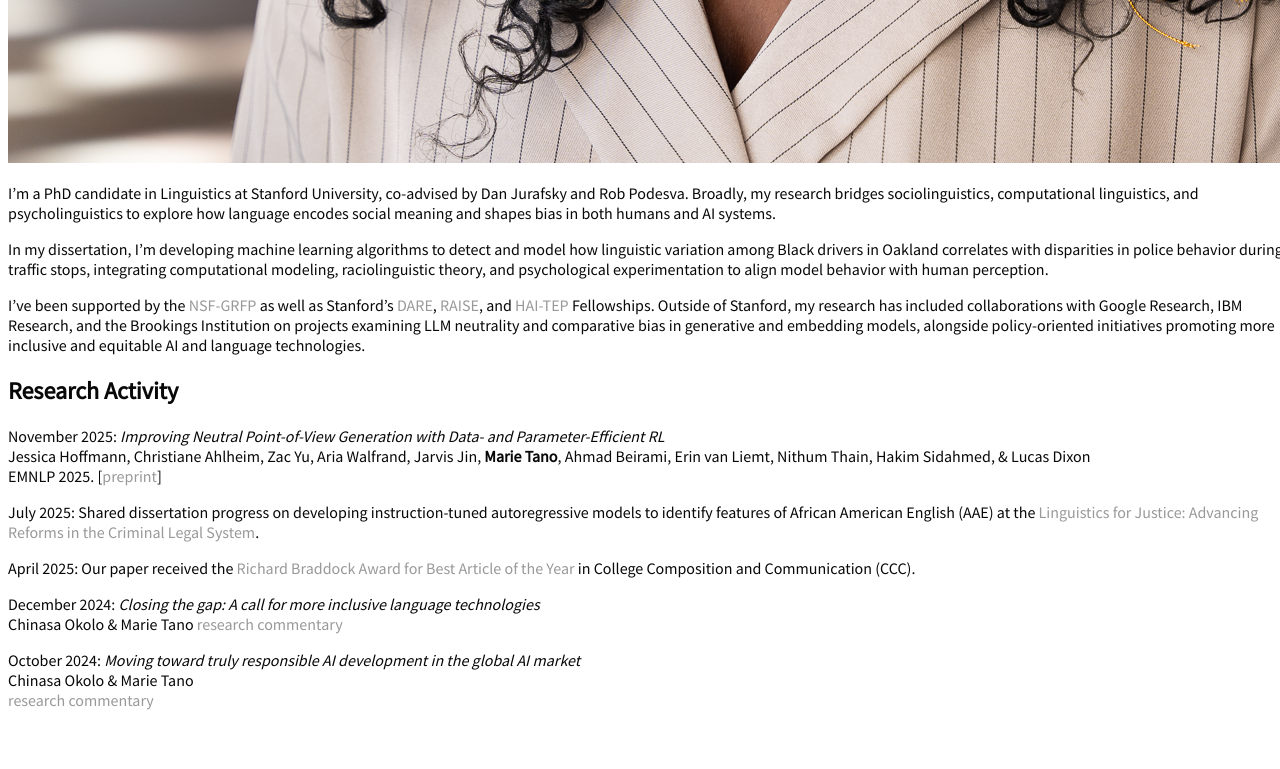
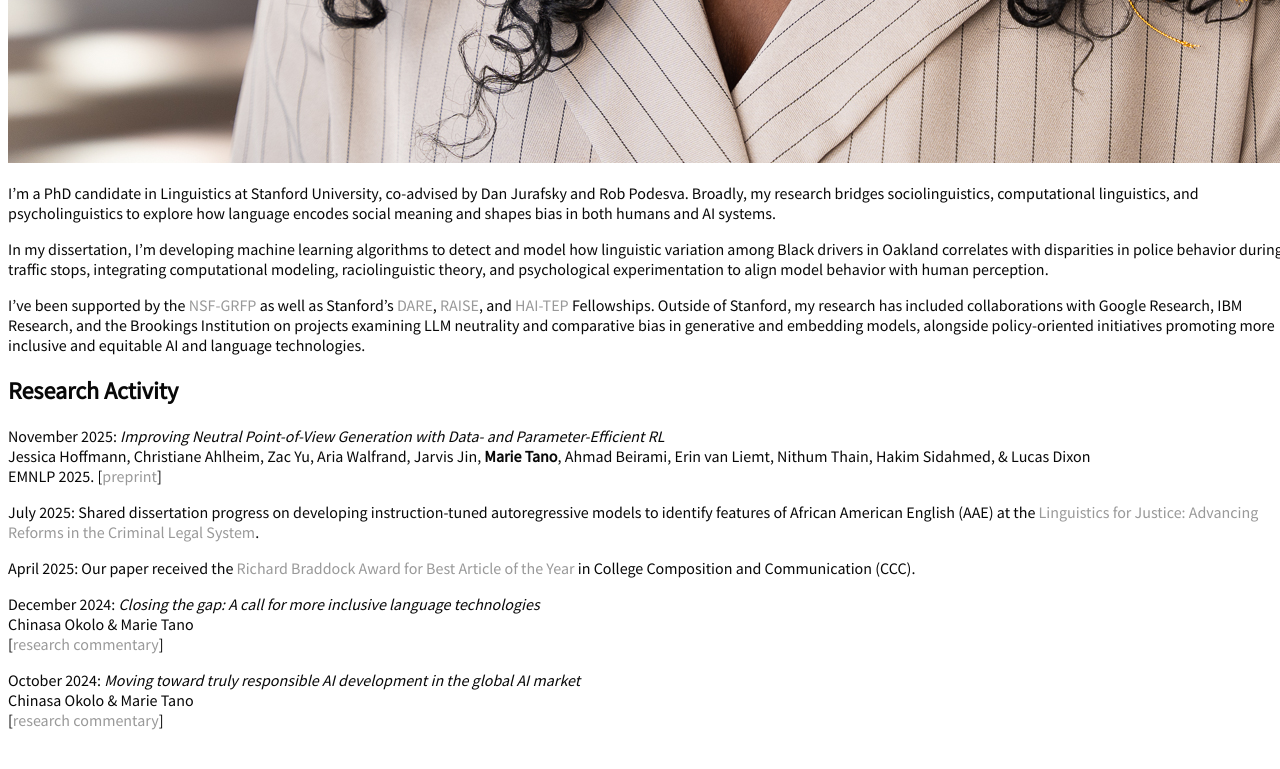
Before and after one commit to mariemmanue/mariemmanue, a Jekyll site: the page built from index.md, in a window 1280 px wide and 900 px high, scrolled down 1401 px. Shown: the top 769 px of the window. Built offline with Jekyll 4.4.1, drawn with Linux system fonts in a browser that asks for light colours.

Commit message:
Update index.md

```diff
--- a/index.md
+++ b/index.md
@@ -20,9 +20,10 @@ July 2025: Shared dissertation progress on developing instruction-tuned autoregr
 April 2025: Our paper received the [Richard Braddock Award for Best Article of the Year](https://cccc.ncte.org/cccc/awards/braddock) in College Composition and Communication (CCC).
 
 December 2024: *Closing the gap: A call for more inclusive language technologies*<br>
-Chinasa Okolo & Marie Tano
-[research commentary](https://www.brookings.edu/articles/closing-the-gap-a-call-for-more-inclusive-language-technologies/)
+Chinasa Okolo & Marie Tano<br>
+[[research commentary](https://www.brookings.edu/articles/closing-the-gap-a-call-for-more-inclusive-language-technologies/)]
 
 October 2024:  *Moving toward truly responsible AI development in the global AI market*<br>
 Chinasa Okolo & Marie Tano<br>
-[research commentary](https://www.brookings.edu/articles/moving-toward-truly-responsible-ai-development-in-the-global-ai-market/)
+[[research commentary](https://www.brookings.edu/articles/moving-toward-truly-responsible-ai-development-in-the-global-ai-market/)]<br>
+<br>
```
